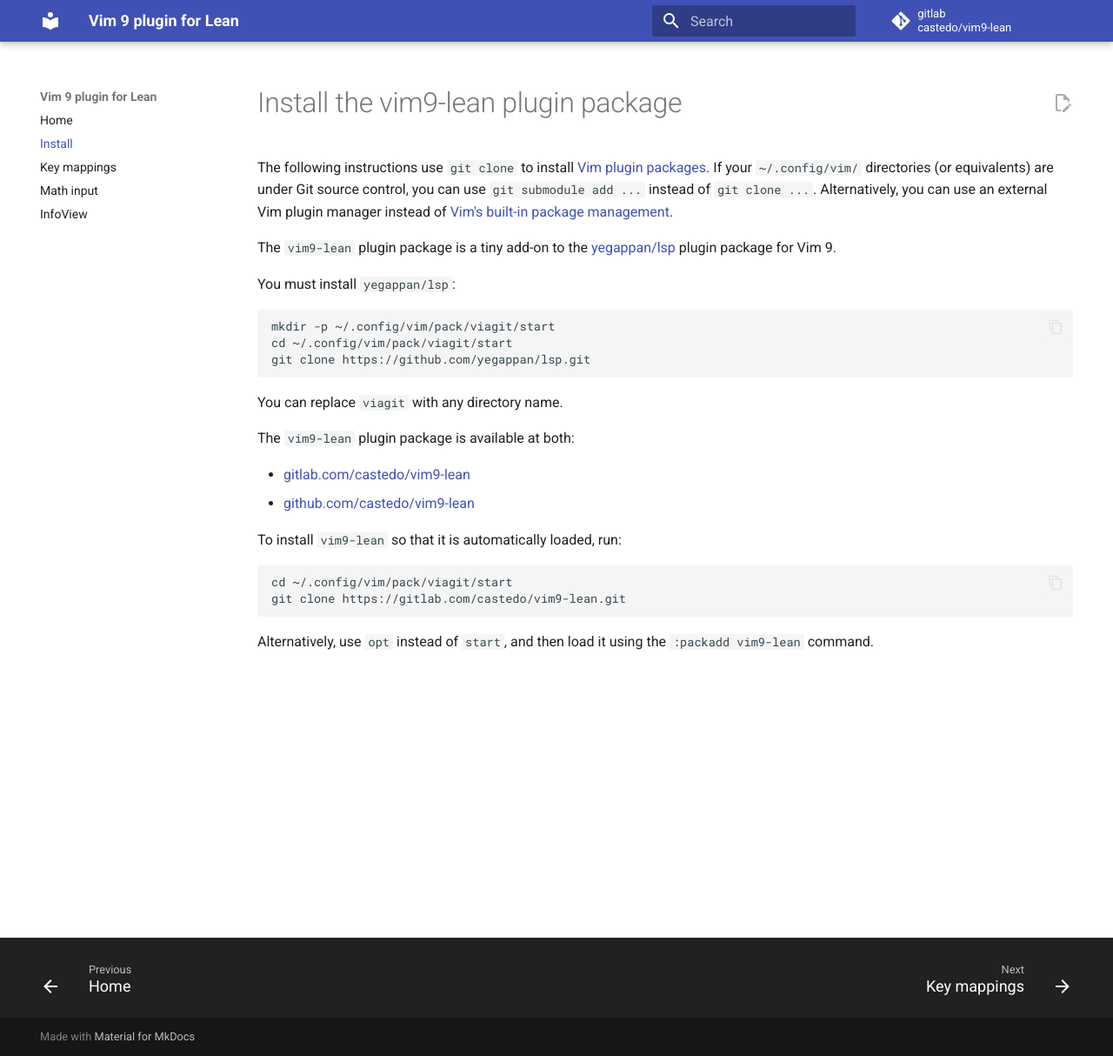
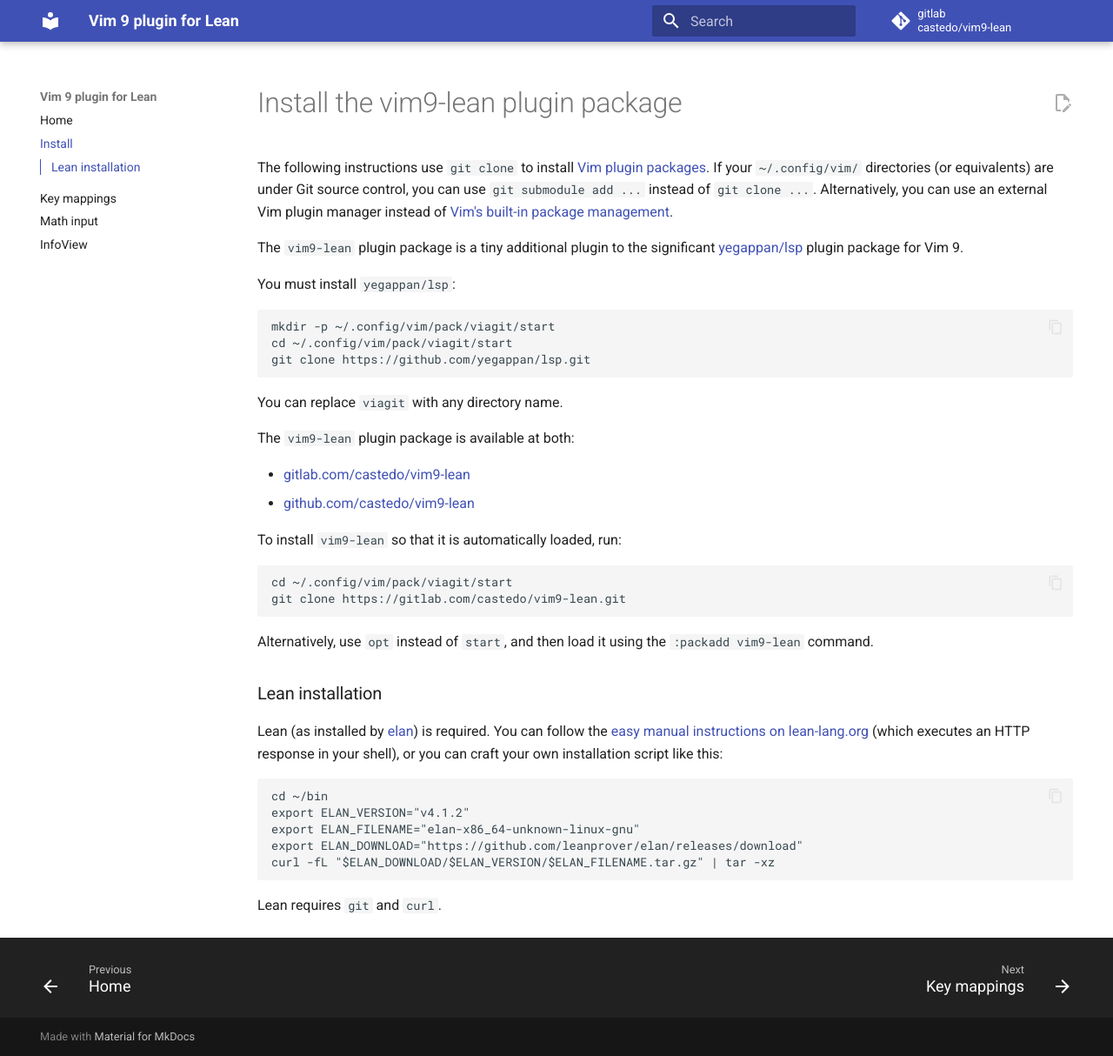
Before and after one commit to castedo/vim9-lean, an MkDocs documentation site: the page built from docs/install.md, in a window 1280 px wide and 1214 px high. Shown: the whole window at 87% size. Built offline with MkDocs 1.6.1 and Material for MkDocs 9.7.7, drawn with Linux system fonts in a browser that asks for light colours; comment, search, counter and statistics services are not loaded.

Commit message:
add warning and Lean installation instructions

````diff
--- a/docs/install.md
+++ b/docs/install.md
@@ -8,7 +8,7 @@ you can use `git submodule add ...` instead of `git clone ...`.
 Alternatively, you can use an external Vim plugin manager instead of
 [Vim's built-in package management](https://vimhelp.org/repeat.txt.html#packages).
 
-The `vim9-lean` plugin package is a tiny add-on to the
+The `vim9-lean` plugin package is a tiny additional plugin to the significant
 [yegappan/lsp](https://github.com/yegappan/lsp) plugin package for Vim 9.
 
 You must install `yegappan/lsp`:
@@ -33,3 +33,20 @@ git clone https://gitlab.com/castedo/vim9-lean.git
 ```
 
 Alternatively, use `opt` instead of `start`, and then load it using the `:packadd vim9-lean` command.
+
+
+### Lean installation
+
+Lean (as installed by [elan](https://github.com/leanprover/elan)) is required.
+You can follow the [easy manual instructions on lean-lang.org](https://lean-lang.org/install/manual/)
+(which executes an HTTP response in your shell),
+or you can craft your own installation script like this:
+
+```bash
+cd ~/bin
+export ELAN_VERSION="v4.1.2"
+export ELAN_FILENAME="elan-x86_64-unknown-linux-gnu"
+export ELAN_DOWNLOAD="https://github.com/leanprover/elan/releases/download"
+curl -fL "$ELAN_DOWNLOAD/$ELAN_VERSION/$ELAN_FILENAME.tar.gz" | tar -xz
+```
+Lean requires `git` and `curl`.
````
Also changed, not shown: docs/index.md (+7 -4 lines).
